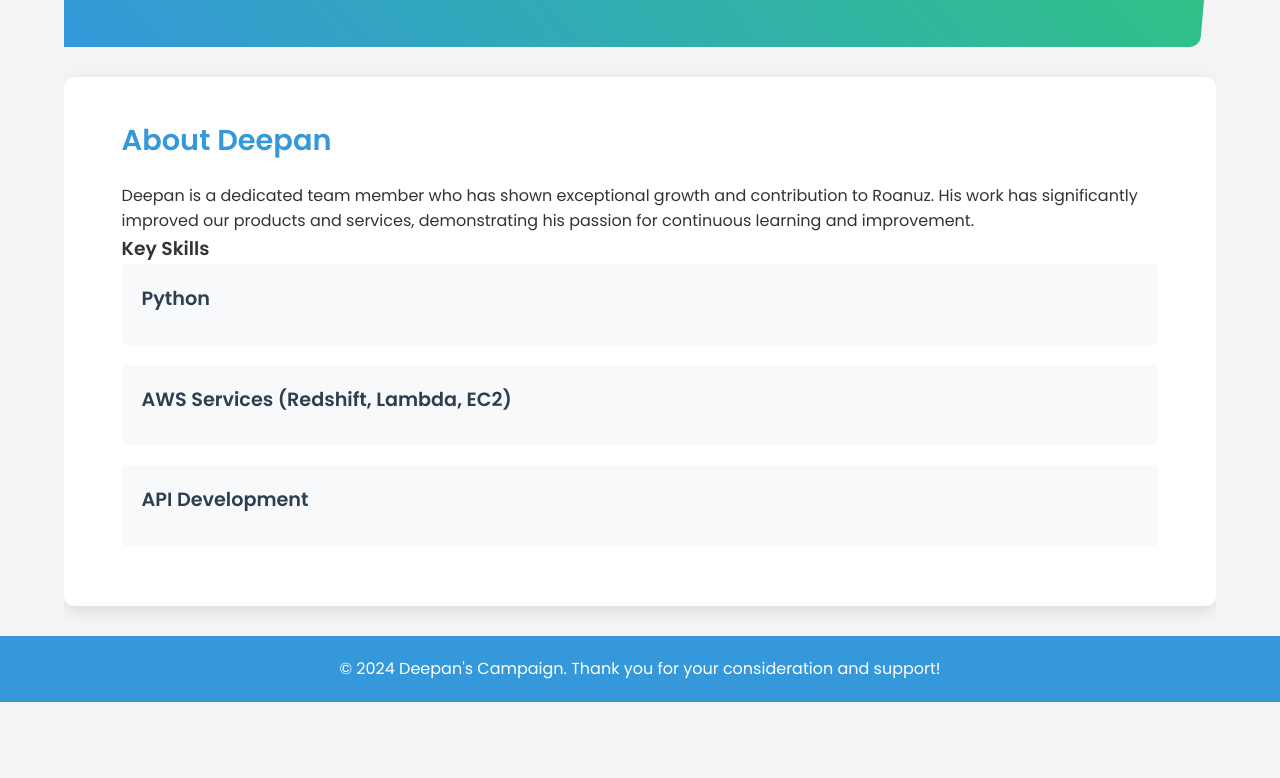
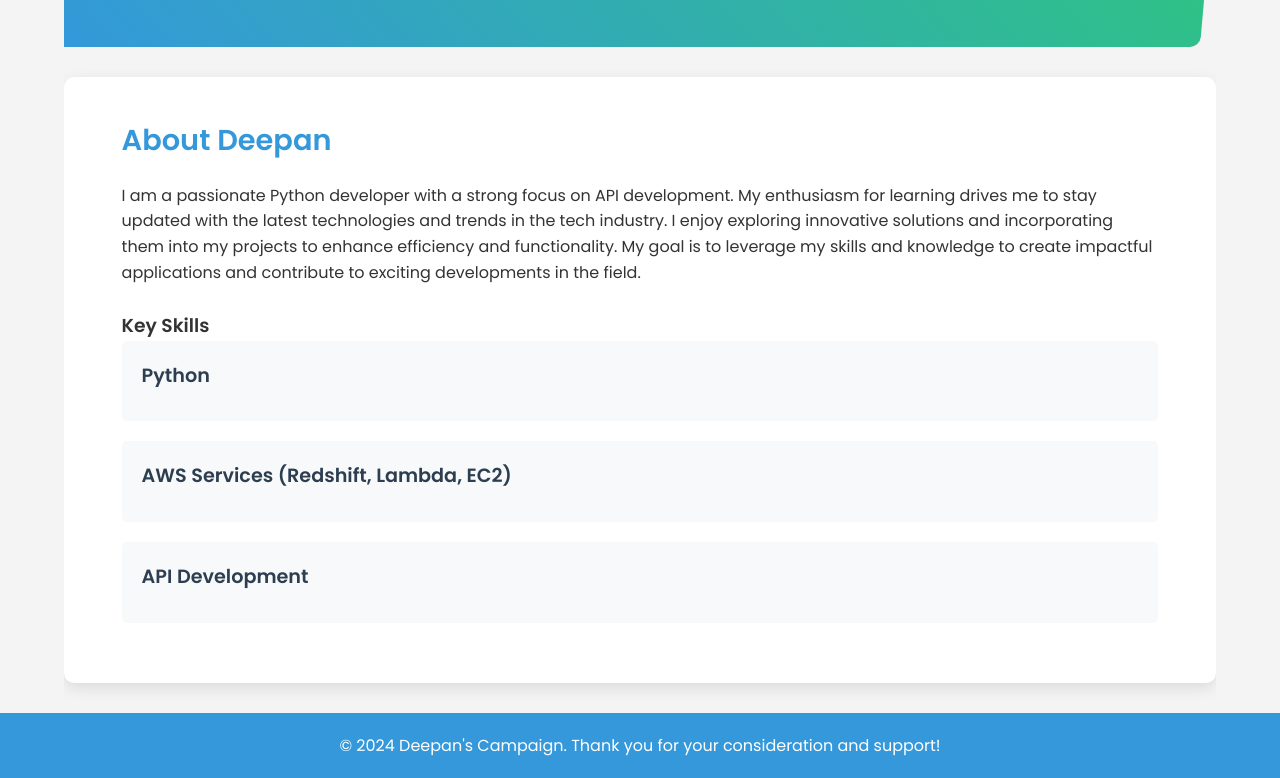
Before and after one commit to deepan-py/deepan-standout-performer.github.io, a plain HTML site: page index.html in a window 1280 px wide. Shown: the part 2102-2880 px from the top of the page. Before the commit the page ends 2804 px from the top, so only its background shows below. Drawn offline with Linux system fonts and the light colour scheme.

Commit message:
Update index.html

```diff
--- a/index.html
+++ b/index.html
@@ -385,7 +385,8 @@
 
         <section id="about" class="section">
             <h2>About Deepan</h2>
-            <p>Deepan is a dedicated team member who has shown exceptional growth and contribution to Roanuz. His work has significantly improved our products and services, demonstrating his passion for continuous learning and improvement.</p>
+            <p>I am a passionate Python developer with a strong focus on API development. My enthusiasm for learning drives me to stay updated with the latest technologies and trends in the tech industry. I enjoy exploring innovative solutions and incorporating them into my projects to enhance efficiency and functionality. My goal is to leverage my skills and knowledge to create impactful applications and contribute to exciting developments in the field.</p>
+            <br>
             <h3>Key Skills</h3>
             <ul class="skills-list">
                 <li>
```
